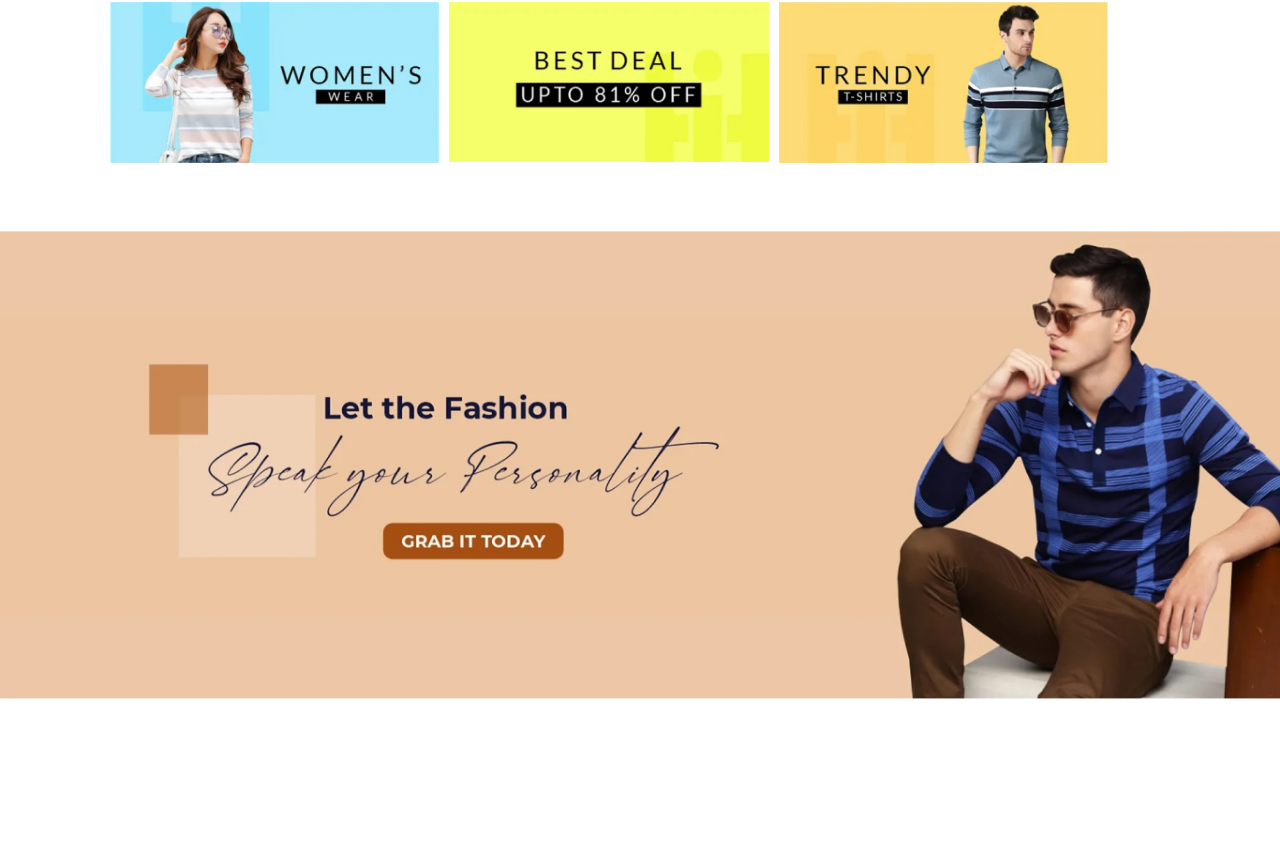
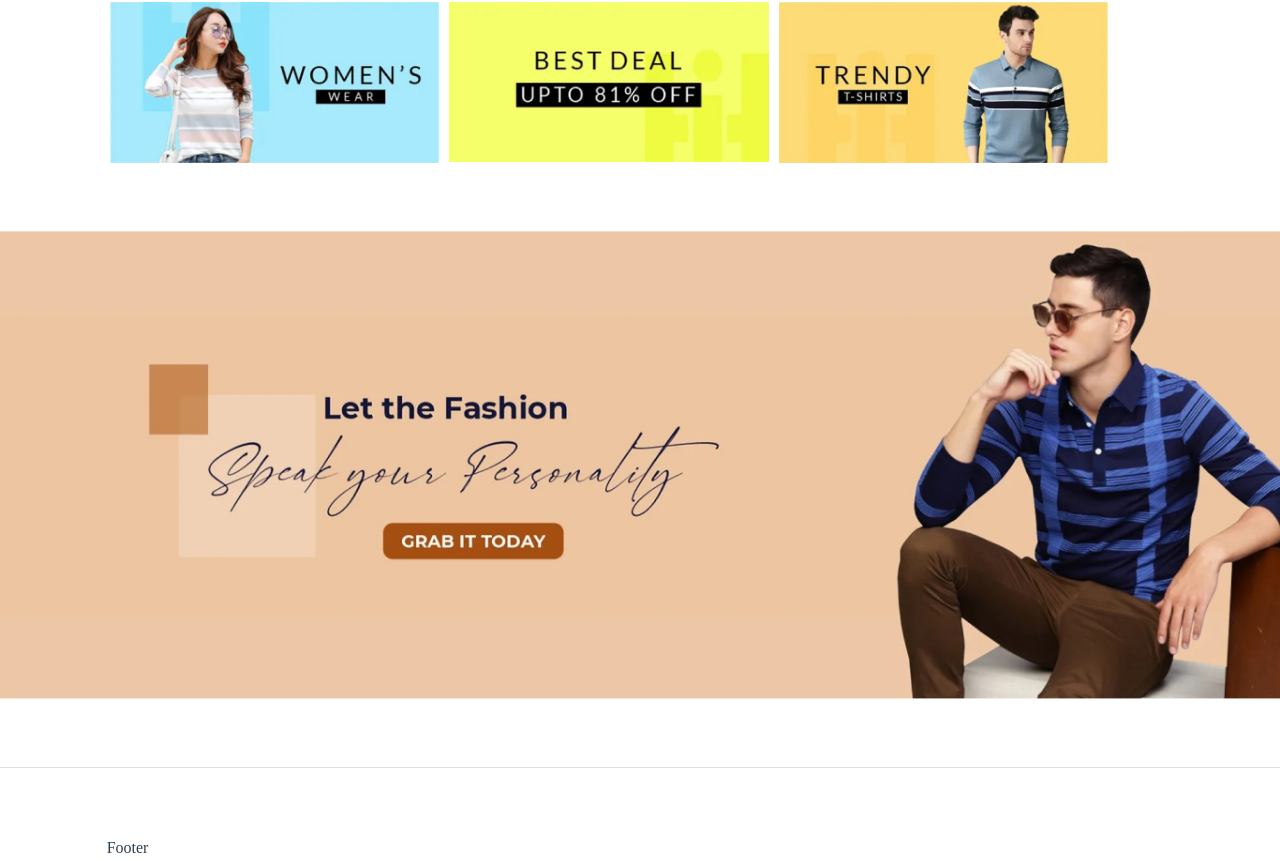
Before and after one commit to JK-codinghub/Shopping_Cart, a Vue app: page / in a window 1280 px wide. Shown: the part 1693-2553 px from the top of the page. Before the commit the page ends 2392 px from the top, so only its background shows below. Built offline with nearby package versions, Linux system fonts and the light colour scheme.

Commit message:
Footer component created and injected in Homepage

```diff
--- /dev/null
+++ b/src/components/FooterPage.vue
@@ -0,0 +1,13 @@
+<template>
+  <div>Footer</div>
+</template>
+
+<script>
+export default {
+
+}
+</script>
+
+<style scoped>
+
+</style>
--- a/src/components/HomePage.vue
+++ b/src/components/HomePage.vue
@@ -62,19 +62,32 @@
       </div>
     </div>
 
+
+    <!-- Line -->
+    <div class="horizontalRow"></div>
+
+    <!-- Footer  -->
+    <div class="row footerRow gx-0 d-flex justify-content-center">
+      <div class="col-10 d-flex justify-content-start">
+        <FooterPage/>
+      </div>
+    </div>
+
   </div>
 </template>
 
 <script>
 
 import OffersPage from './OffersPage.vue';
-import ProductCategory from './ProductCategory.vue'
+import ProductCategory from './ProductCategory.vue';
+import FooterPage from './FooterPage.vue'
 
 export default {
   name: "HomePage",
   components:{
     OffersPage,
-    ProductCategory
+    ProductCategory,
+    FooterPage
   }
 };
 </script>
@@ -154,4 +167,14 @@ line-height: normal;
 .categoryRow{
   margin-top: 68px !important;
 }
+.horizontalRow{
+  background-color: #e0dfde;
+  align-self: stretch;
+  min-height: 1px;
+  margin-top: 68px;
+  width: 100%;
+}
+.footerRow{
+  margin-top: 68px !important;
+}
 </style>
```
